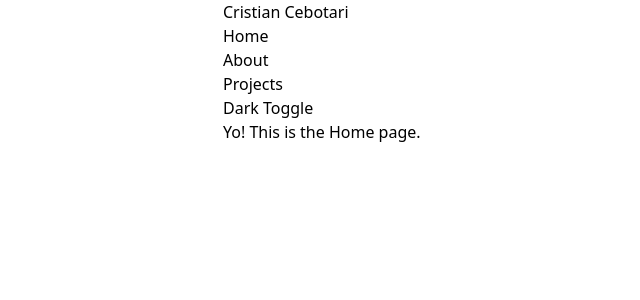
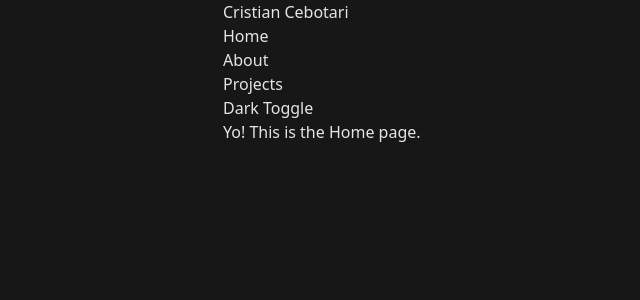
Before and after one commit to Eravity/NextJS-blog, a Next.js app: page / in a window 1280 px wide. Shown: the top 300 px of the page, without its empty margins (81-721 px from the left). Built offline with nearby package versions, Linux system fonts and the light colour scheme.

Commit message:
Add error handling

```diff
--- a/src/app/error.tsx
+++ b/src/app/error.tsx
@@ -2,7 +2,7 @@
 
 export default function Error() {
   return (
-    <div className="flex items-center justify-center h-screen">
+    <div className="absolute inset-20 flex items-center justify-center">
       <h1 className="text-4xl font-semibold">Something went wrong 😣</h1>
     </div>
   );
--- a/src/app/globals.css
+++ b/src/app/globals.css
@@ -3,5 +3,5 @@
 @tailwind utilities;
 
 body{
-  @apply container mx-auto dark:bg-neutral-900 dark:text-neutral-200 max-w-2xl
+  @apply container mx-auto bg-neutral-900 text-neutral-200 max-w-2xl
 }
```
